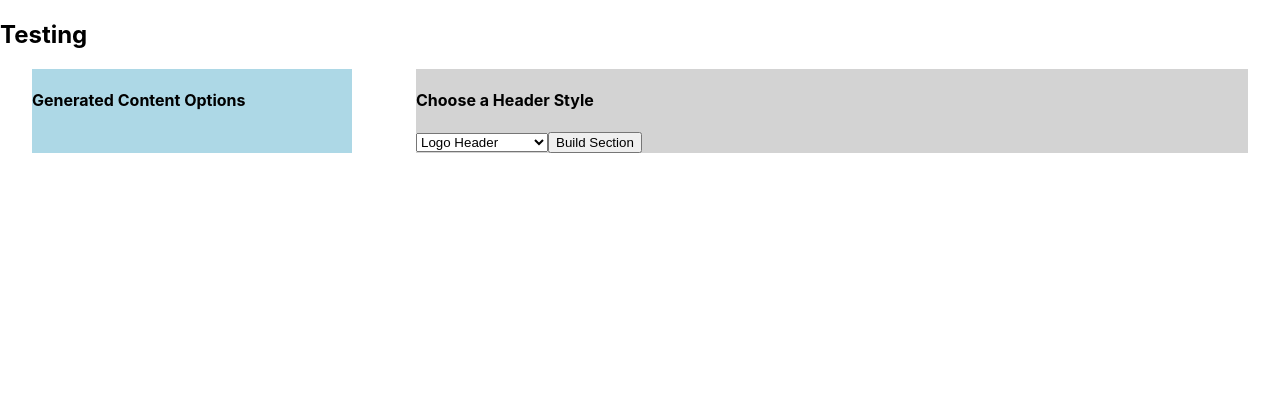
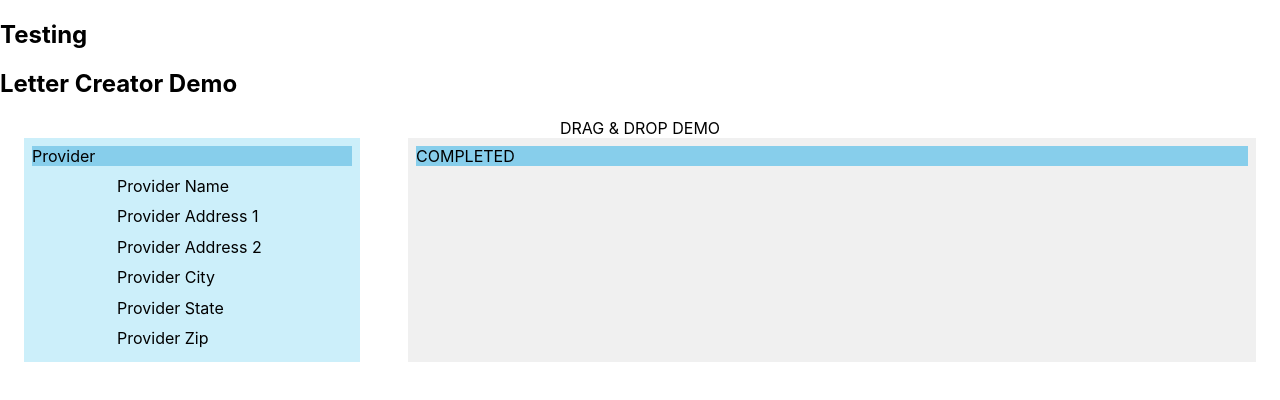
Before and after one commit to ricky-bruner/letter-creator-project, a React (Create React App) app: page / in a window 1280 px wide. Shown: the top 400 px of the page. Built offline with nearby package versions, Linux system fonts and the light colour scheme.

Commit message:
played with drag and drop test to mold to letter use

```diff
--- a/src/App.css
+++ b/src/App.css
@@ -43,7 +43,7 @@
 .draggable {
   width: 150px;
   height: 1em;
-  background-color: yellow;
+  /* background-color: yellow; */
   margin: 5px auto;
   /* line-height: 5em; */
   padding: .3em;
--- a/src/App.js
+++ b/src/App.js
@@ -1,6 +1,6 @@
 import React, { Component } from 'react';
 import './App.css';
-// import DragAndDropTest from './DragAndDropTest';
+import DragAndDropTest from './DragAndDropTest';
 import LetterPage from './components/letterComponents/LetterPage';
 import "./components/letterStyles.css";
 import GeneratedFieldMenu from './components/toolbarComponents/GeneratedFieldMenu';
@@ -12,11 +12,11 @@ export default class App extends Component {
         return (
             <div>
                 <h2>Testing</h2>
-                {/* <DragAndDropTest /> */}
-                <div className="flex-around">
+                <DragAndDropTest />
+                {/* <div className="flex-around">
                     <GeneratedFieldMenu />
                     <LetterPage />
-                </div>
+                </div> */}
             </div>
         );
     }
--- a/src/DragAndDropTest.js
+++ b/src/DragAndDropTest.js
@@ -3,26 +3,30 @@ import './App.css';
 
 export default class DragAndDropTest extends Component {
     state = {
-        tasks: [
+        generatedFields: [
             {
-                name:"Learn Angular",
-                category:"wip",
-                bgcolor: "yellow"
+                name:"Provider Name",
+                category:"provider"
             },
             {
-                name:"React",
-                category:"wip",
-                bgcolor:"pink"
+                name:"Provider Address 1",
+                category:"provider"
             },
             {
-                name:"Vue",
-                category:"complete",
-                bgcolor:"skyblue"
+                name: "Provider Address 2",
+                category:"provider"
             },
             {
-                name: "Vanilla JS",
-                category: "wip",
-                bgcolor: "lime"
+                name: "Provider City",
+                category: "provider"
+            },
+            {
+                name: "Provider State",
+                category: "provider"
+            } ,
+            {
+                name: "Provider Zip",
+                category: "provider"
             }
         ]
     }
@@ -32,31 +36,30 @@ export default class DragAndDropTest extends Component {
     }
 
     onDragStart = (e, name) => {
-        console.log("dragstart: ", name);
         e.dataTransfer.setData("name", name);
     }
 
     onDrop = (ev, cat) => {
         let name = ev.dataTransfer.getData("name");
-        let tasks = this.state.tasks.filter((task) => {
-            if (task.name === name) {
-                task.category = cat;
+        let generatedFields = this.state.generatedFields.filter((field) => {
+            if (field.name === name) {
+                field.category = cat;
             }
-            return task;
+            return field;
         });
         this.setState({
             ...this.state,
-            tasks
+            generatedFields
         });
     }
 
     render() {
-        var tasks = {
-            wip: [],
+        var generatedFields = {
+            provider: [],
             complete: []
         }
-        this.state.tasks.forEach ((t) => {
-            tasks[t.category].push(<div key={t.name} onDragStart={(e)=>this.onDragStart(e, t.name)} draggable className="draggable" style={{backgroundColor: t.bgcolor}}>{t.name}</div>);
+        this.state.generatedFields.forEach ((f) => {
+            generatedFields[f.category].push(<div key={f.name} onDragStart={(e)=>this.onDragStart(e, f.name)} draggable className="draggable">{f.name}</div>);
         });
 
         return (
@@ -65,13 +68,16 @@ export default class DragAndDropTest extends Component {
                 <div className="container-drag">
                     DRAG & DROP DEMO
                 </div>
-                <div className="wip" onDragOver={(e)=>this.onDragOver(e)} onDrop={(e)=>{this.onDrop(e, "wip")}}>
-                    <span className="task-header">WIP</span>
-                    {tasks.wip}
-                </div>
-                <div className="droppable" onDragOver={(e)=>this.onDragOver(e)} onDrop={(e)=>this.onDrop(e, "complete")}>
-                    <span className="task-header">COMPLETED</span>
-                    {tasks.complete}
+                <div className="flex-around">
+                    <div className="generated-field-menu" onDragOver={(e)=>this.onDragOver(e)} onDrop={(e)=>{this.onDrop(e, "provider")}}>
+                        <span className="task-header">Provider</span>
+                        {generatedFields.provider}
+                    </div>
+                    <div className="letter-page" onDragOver={(e)=>this.onDragOver(e)} onDrop={(e)=>this.onDrop(e, "complete")}>
+                        <span className="task-header">COMPLETED</span>
+                        {generatedFields.complete}
+                    </div>
+
                 </div>
             </div>
         );
--- a/src/components/letterComponents/LetterPage.js
+++ b/src/components/letterComponents/LetterPage.js
@@ -3,28 +3,32 @@ import HeaderSelection from "./headers/HeaderSelection";
 
 export default class LetterPage extends Component {
     state = {
-        headerSelected: false,
+        headerSelected: {
+            selected: false,
+            option: ""
+        },
         addressSelected: false,
         bodySelected: false,
         signatureSelected: false,
         footerSelected: false
     }
 
-    switchSection = (section) => {
+    switchSection = (section, option) => {
         let newState = this.state;
         let key = section + "Selected";
-        newState[key] = true;
+        newState[key].selected = true;
+        newState[key].option = option;
         this.setState(newState);
     }
 
     render(){
         return (
             <div className="letter-page">
-                <HeaderSelection switchSection={this.switchSection} />
+                <HeaderSelection switchSection={this.switchSection} selected={this.state.headerSelected.selected}/>
                 {
-                    this.state.headerSelected &&
+                    this.state.headerSelected.selected &&
                     <div>
-                        Selected A Header
+                        Selected A Header: {this.state.headerSelected.option}
                     </div>
                 }
                 <div></div>
--- a/src/components/letterComponents/headers/HeaderSelection.js
+++ b/src/components/letterComponents/headers/HeaderSelection.js
@@ -1,18 +1,45 @@
 import React, { Component } from "react";
 
 export default class HeaderSelection extends Component {
-    state = {}
+    state = {
+        headerSelection: ""
+    }
+
+    handleFieldChange = (evt) => {
+        const stateToChange = {}
+        stateToChange[evt.target.id] = evt.target.value
+        this.setState(stateToChange)
+    }
 
     render(){
         return (
             <div>
-                <h4>Choose a Header Style</h4>
-                <select>
-                    <option>Logo Header</option>
-                    <option>Address with Logo</option>
-                    <option>Address Only</option>
-                </select>
-                <button onClick={() => this.props.switchSection("header")}>Build Section</button>
+                {
+                    !this.props.selected &&
+                    <div>
+                        <h4>Choose a Header Style</h4>
+                        <select id="headerSelection" onChange={(e) => this.handleFieldChange(e)}>
+                            <option>Logo Header</option>
+                            <option>Address with Logo</option>
+                            <option>Address Only</option>
+                        </select>
+                        <button onClick={() => this.props.switchSection("header", this.state.headerSelection)}>Build Section</button>
+                    </div>
+                }
+                {
+                    this.props.selected &&
+                    <div className="build-area">
+                        <p>Build your Header Here:</p>
+                        <ul className="generated-menu-list">
+                            <li onDragOver={(e) => e.preventDefault()}></li>
+                            <li onDragOver={(e) => e.preventDefault()}></li>
+                            <li onDragOver={(e) => e.preventDefault()}></li>
+                            <li onDragOver={(e) => e.preventDefault()}></li>
+                        </ul>
+                    </div>
+                }
+
+
             </div>
         );
     }
--- a/src/components/letterStyles.css
+++ b/src/components/letterStyles.css
@@ -5,10 +5,30 @@
 
 .letter-page {
     width: 65%;
-    background: lightgray;
+    background: rgb(240, 240, 240);
+    padding: .5em;
 }
 
 .generated-field-menu {
     width: 25%;
-    background: lightblue;
+    background: rgb(204, 239, 250);
+    padding: .5em;
 }
+
+.generated-menu-list {
+    padding: 0;
+}
+
+.generated-menu-list li {
+    list-style-type: none;
+    background: rgb(240, 240, 240);
+    padding: .2em;
+    margin: .5em;
+}
+
+.build-area .generated-menu-list li {
+    list-style-type: none;
+    background: rgb(204, 239, 250) !important;
+    padding: .2em;
+    margin: .5em;
+}
--- a/src/components/toolbarComponents/GeneratedFieldMenu.js
+++ b/src/components/toolbarComponents/GeneratedFieldMenu.js
@@ -7,6 +7,17 @@ export default class GeneratedFieldMenu extends Component {
         return (
             <div className="generated-field-menu">
                 <h4>Generated Content Options</h4>
+                <p>Provider Data</p>
+                <ul className="generated-menu-list">
+                    <li draggable>Provider Name</li>
+                    <li draggable>Provider Address 1</li>
+                    <li draggable>Provider Address 2</li>
+                    <li draggable>Provider City</li>
+                    <li draggable>Provider State</li>
+                    <li draggable>Provider Zip</li>
+                </ul>
+                <p>Member Data</p>
+                <p>Claim Data</p>
             </div>
         );
     }
```
